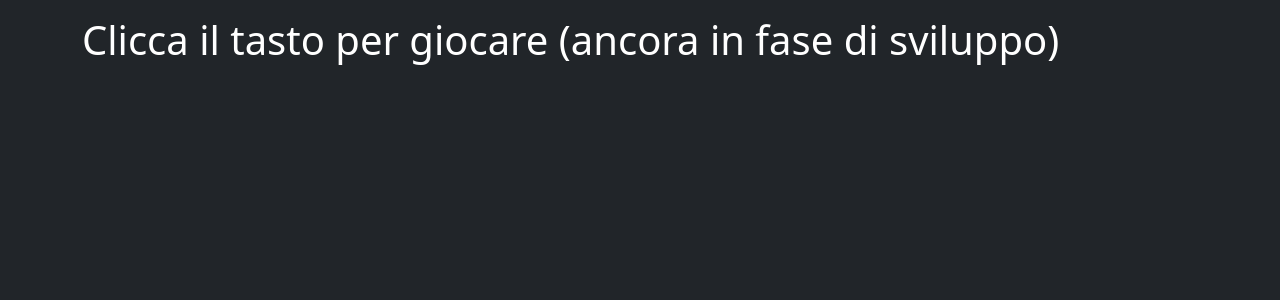
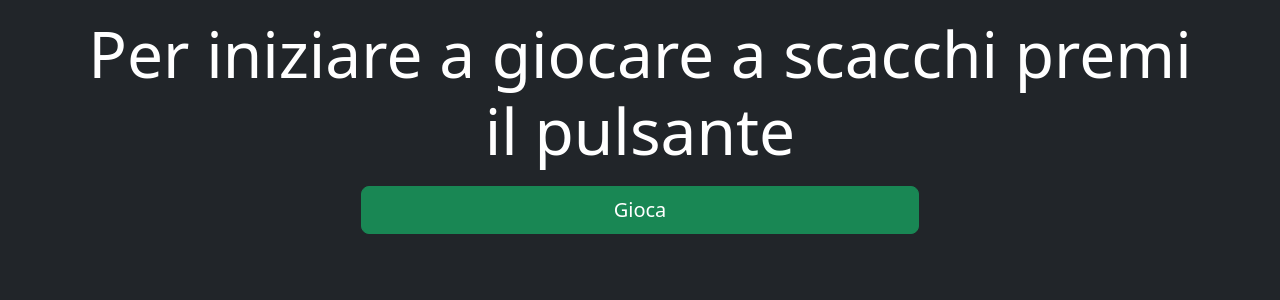
Before and after one commit to ali-benny/DAGEA, a Flask app: page /chess in a window 1280 px wide. Shown: the part 126-426 px from the top of the page. Run offline with Flask 2, Linux system fonts and the light colour scheme; some libraries are stand-ins or nearby versions.

Commit message:
Modifica template chess

```diff
--- a/src/templates/chess.html
+++ b/src/templates/chess.html
@@ -3,5 +3,13 @@
 {% block html_title %}Play Chess{% endblock %}
 
 {% block main_content %}
-<h1>Clicca il tasto per giocare (ancora in fase di sviluppo)</h1>
+<div>
+    <div class="text-center">
+        <h4 class="display-3 pb-2">Per iniziare a giocare a scacchi premi il pulsante</h4>
+    </div>
+</div>
+
+<div class="d-grid gap-2 col-6 mx-auto">
+    <button type="button" class="btn btn-success btn-lg">Gioca</button>
+</div>
 {% endblock %}
```
